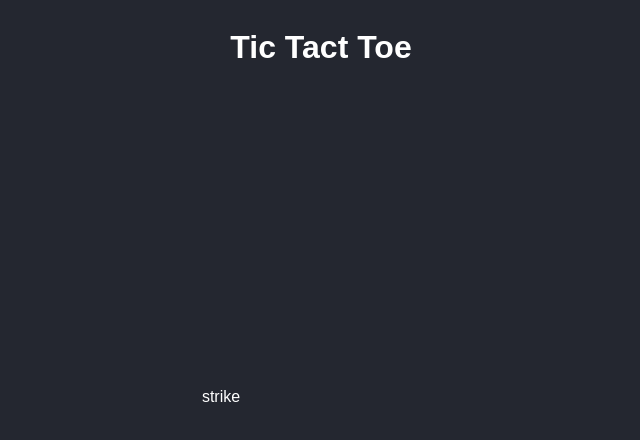
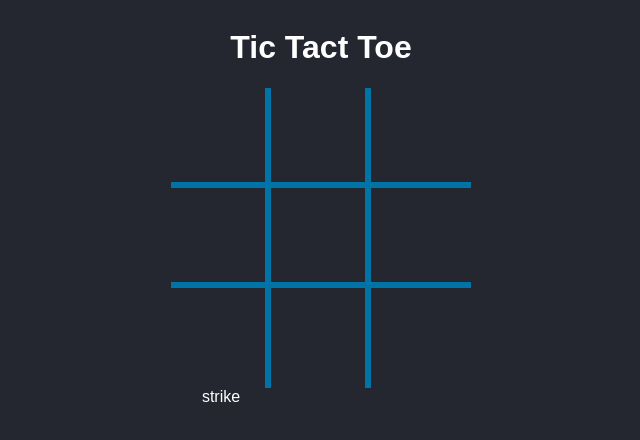
Before and after one commit to MaxBerks/tic_tac_toe_game, a React (Create React App) app: page / in a window 1280 px wide. Shown: the top 440 px of the page, without its empty margins (319-959 px from the left). Built offline with nearby package versions, Linux system fonts and the light colour scheme.

Commit message:
feat: add borders styles to create UI net

```diff
--- a/src/App.css
+++ b/src/App.css
@@ -25,3 +25,11 @@ h1 {
     justify-content: center;
     align-items: center;
 }
+
+.right-border {
+    border-right: 0.2em solid #0074a6;
+}
+
+.bottom-border {
+    border-bottom: 0.2em solid #0074a6;
+}
```
